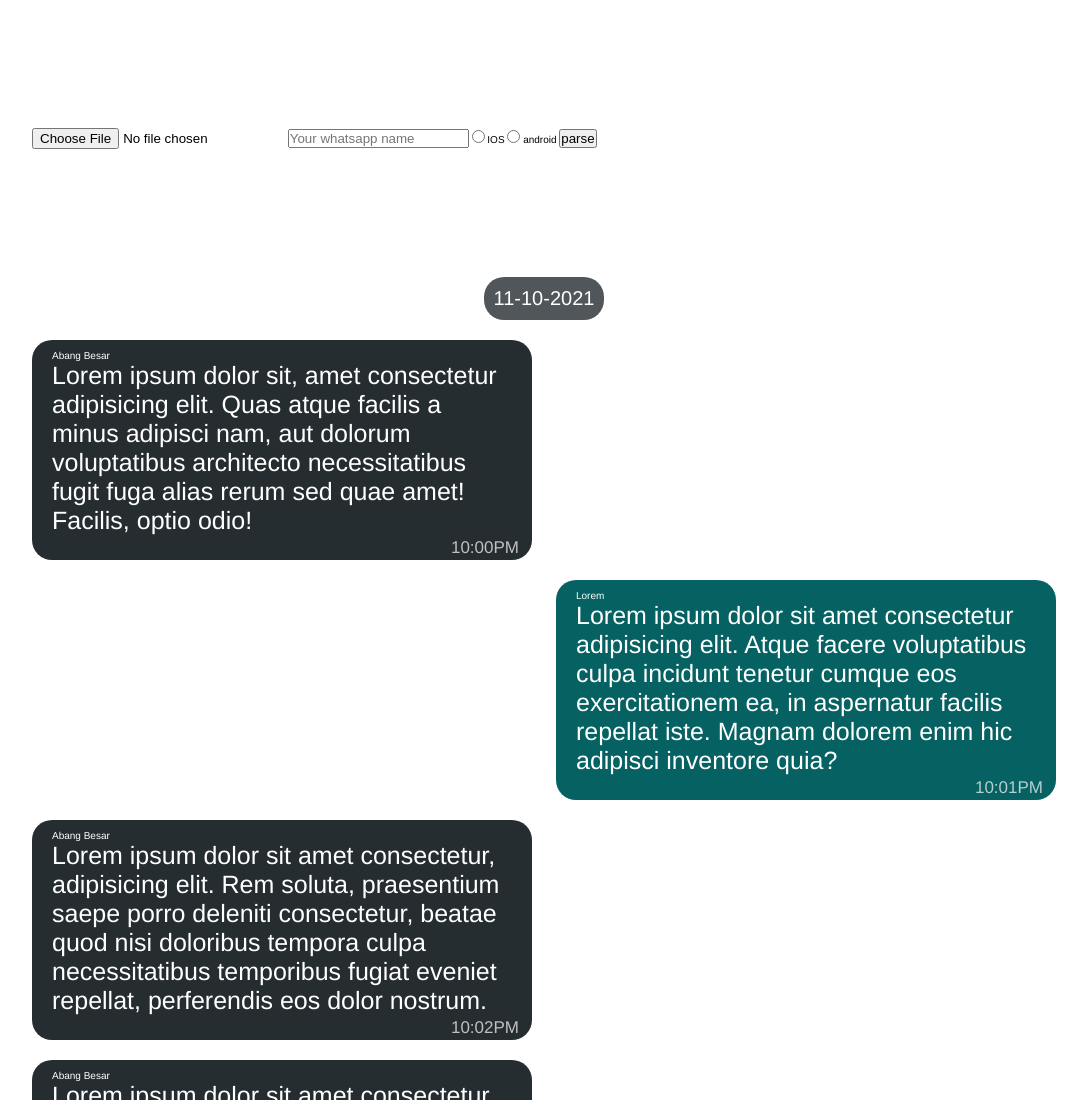
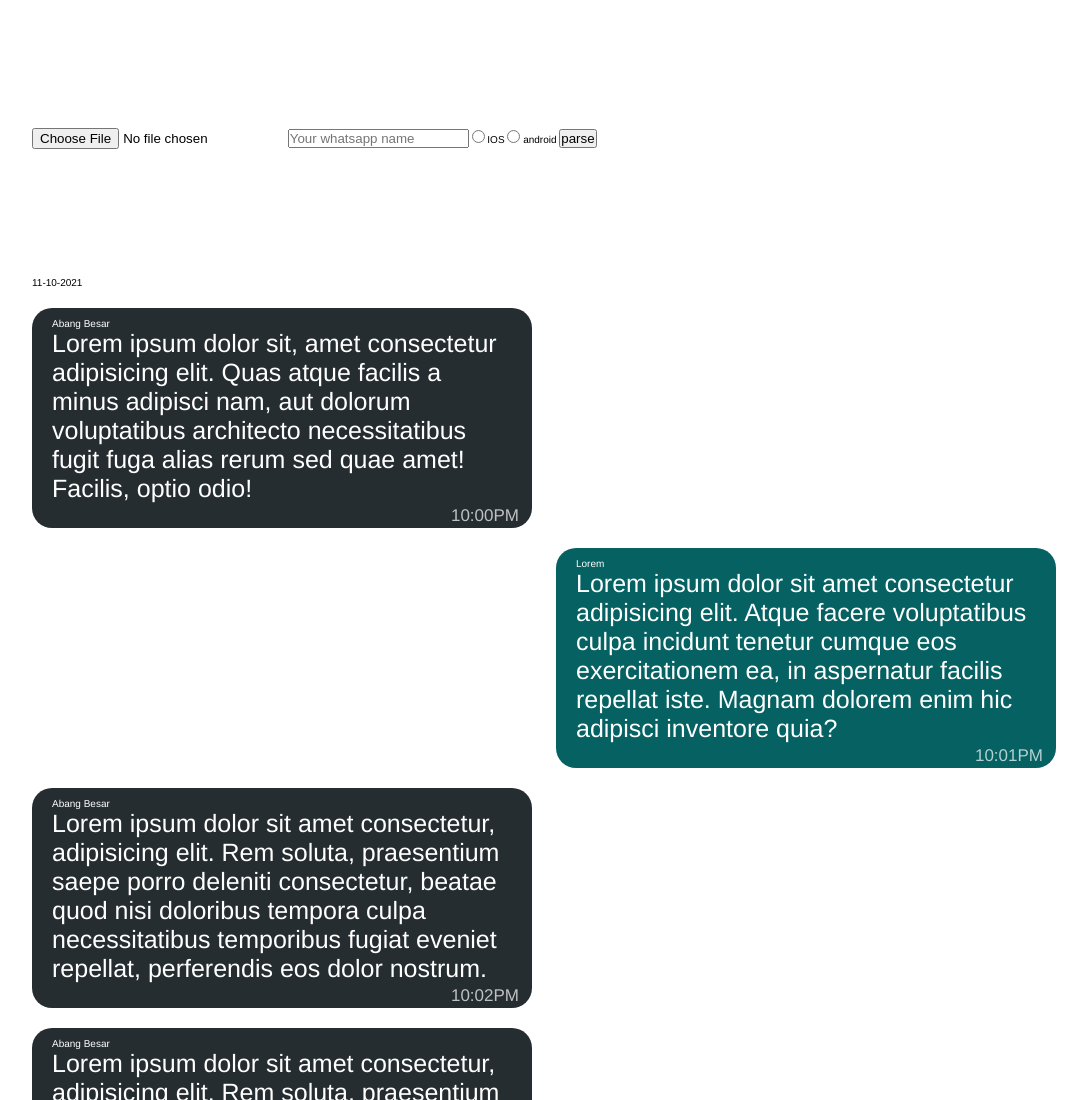
Before and after one commit to goldensquirrel11/whatsapp-chat-reader, a plain HTML site: page index.html in a window 1280 px wide. Shown: the top 1100 px of the page, without its empty margins (96-1183 px from the left). Drawn offline with Linux system fonts and the light colour scheme.

Commit message:
renamed date class to system-message
this is for the sake of accuracy because system messages like "this dude left" pretty much use the same formatting

```diff
--- a/index.html
+++ b/index.html
@@ -22,7 +22,7 @@
     </form>
     <div class="container">
         <div class="chat-container">
-            <div class="date">11-10-2021</div>
+            <div class="system-message">11-10-2021</div>
             <div class="msg received-msg">
                 <div class="author">Abang Besar</div>
                 <div class="text-content">Lorem ipsum dolor sit, amet consectetur adipisicing elit. Quas atque facilis a
```
